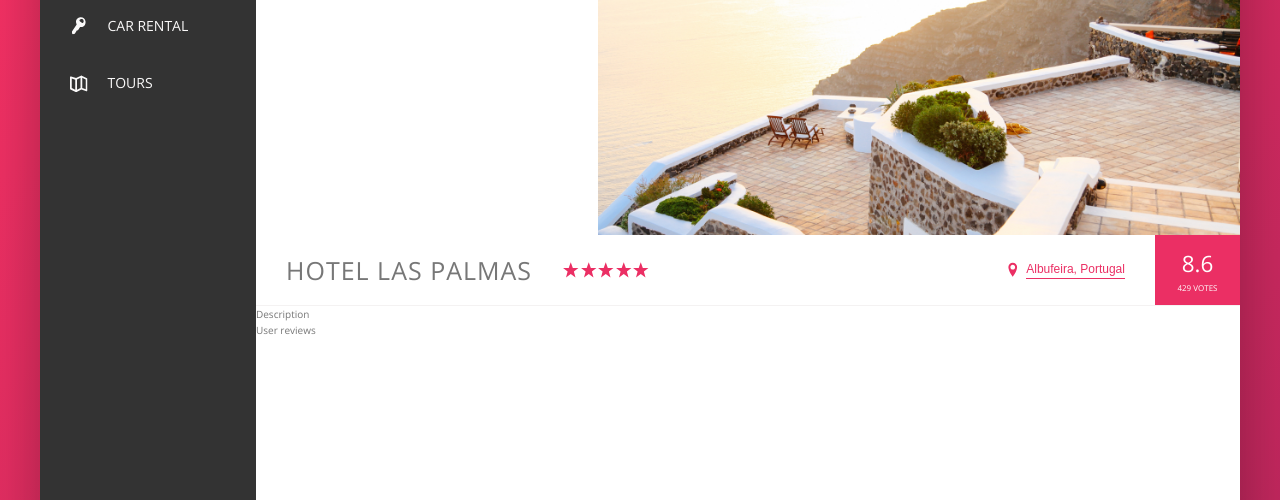
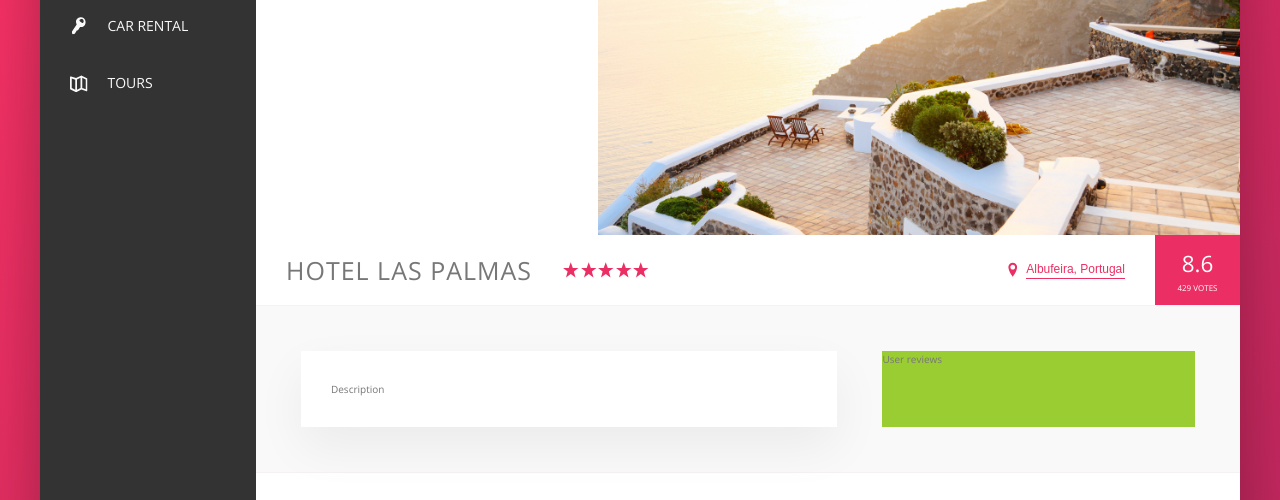
Before and after one commit to erhanertem/Website-Trillo, a website: page index.html in a window 1280 px wide. Shown: the part 300-800 px from the top of the page. Drawn offline with nearby package versions, Linux system fonts and the light colour scheme.

Commit message:
Add CSS for description section containers

```diff
--- a/sass/_base.scss
+++ b/sass/_base.scss
@@ -15,6 +15,9 @@
 	--color-grey-dark-3: #999;
 
 	--shadow-dark: 0 2rem 6rem rgba(0, 0, 0, 0.3);
+	--shadow-light: 0 2rem 5rem rgba(0, 0, 0, 0.06);
+
+	--borderline: 1px solid var(--color-grey-light-2);
 }
 // global reset
 * {
--- a/sass/_components.scss
+++ b/sass/_components.scss
@@ -231,7 +231,7 @@
 	display: flex;
 	align-items: center;
 
-	border-bottom: 1px solid var(--color-grey-light-2);
+	border-bottom: var(--borderline);
 
 	&__heading {
 		font-size: 2.5rem;
--- a/sass/_layout.scss
+++ b/sass/_layout.scss
@@ -15,7 +15,7 @@
 	font-size: 1.4rem;
 	height: 7rem;
 	background-color: var(--color-white);
-	border-bottom: 1px solid var(--color-grey-light-2);
+	border-bottom: var(--borderline);
 
 	display: flex;
 	justify-content: space-between;
@@ -42,3 +42,24 @@
 	// temp stuff
 	height: 80rem;
 }
+
+.detail {
+	display: flex;
+
+	padding: 4.5rem;
+	background-color: var(--color-grey-light-1);
+	border-bottom: var(--borderline);
+
+	&__description {
+		background-color: var(--color-white);
+		box-shadow: var(--shadow-light);
+		padding: 3rem;
+		flex: 0 0 60%; //occupy 60% of the flex space
+		margin-right: 4.5rem;
+	}
+	&__user-reviews {
+		background-color: yellowgreen;
+
+		flex: 1; //occupy the remaining flex space of 40%
+	}
+}
```
Also changed, not shown: sass/main.css, 1 other file.
